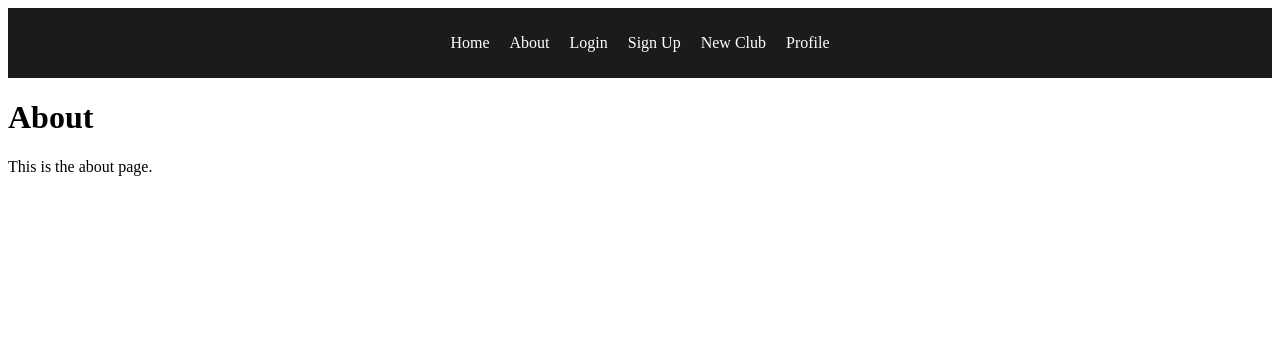
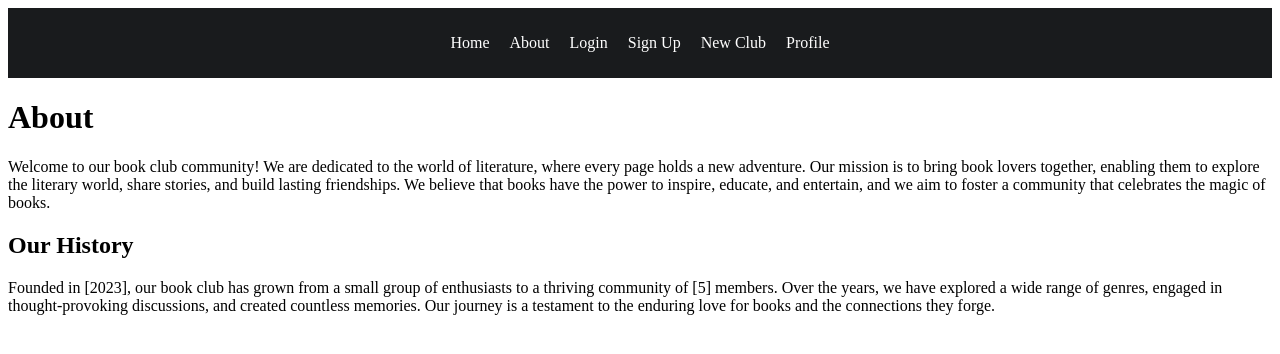
Before and after one commit to mwaniki-Titus/Book-clubwebsite, a React (Vite) app in the folder client/: page /about in a window 1280 px wide. Shown: the top 354 px of the page. Built offline with nearby package versions, Linux system fonts and the light colour scheme.

Commit message:
added info on Aboutus

```diff
--- a/client/src/About.jsx
+++ b/client/src/About.jsx
@@ -5,7 +5,22 @@ const About =()=>{
         <div>
             <Navbar/>
             <h1>About</h1>
-            <p>This is the about page.</p>
+            <p>
+        Welcome to our book club community! We are dedicated to the world of
+        literature, where every page holds a new adventure. Our mission is to
+        bring book lovers together, enabling them to explore the literary world,
+        share stories, and build lasting friendships. We believe that books have
+        the power to inspire, educate, and entertain, and we aim to foster a
+        community that celebrates the magic of books.
+      </p>
+      <h2>Our History</h2>
+      <p>
+        Founded in [2023], our book club has grown from a small group of
+        enthusiasts to a thriving community of [5] members. Over the years,
+        we have explored a wide range of genres, engaged in thought-provoking
+        discussions, and created countless memories. Our journey is a testament
+        to the enduring love for books and the connections they forge.
+      </p>
         </div>
     )
 }
```
